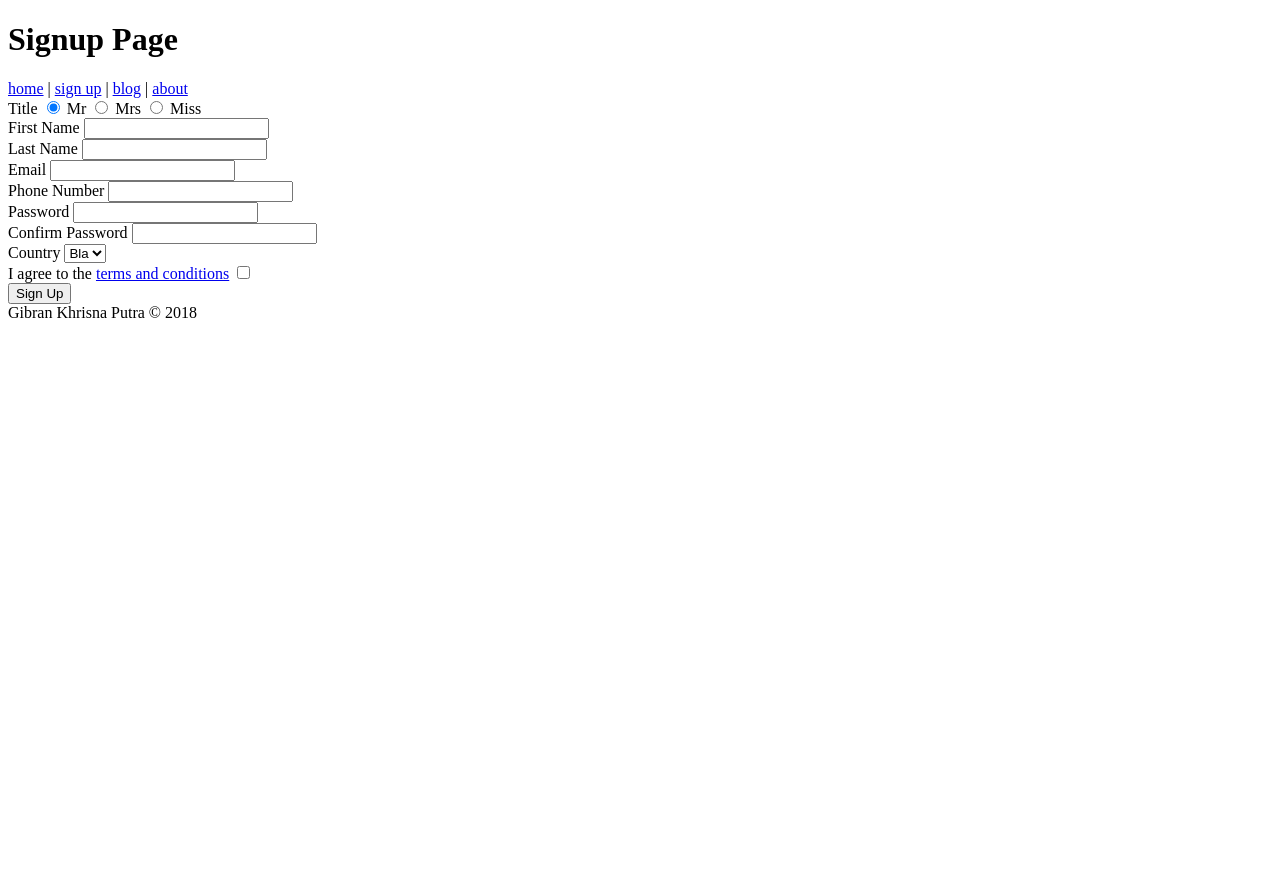
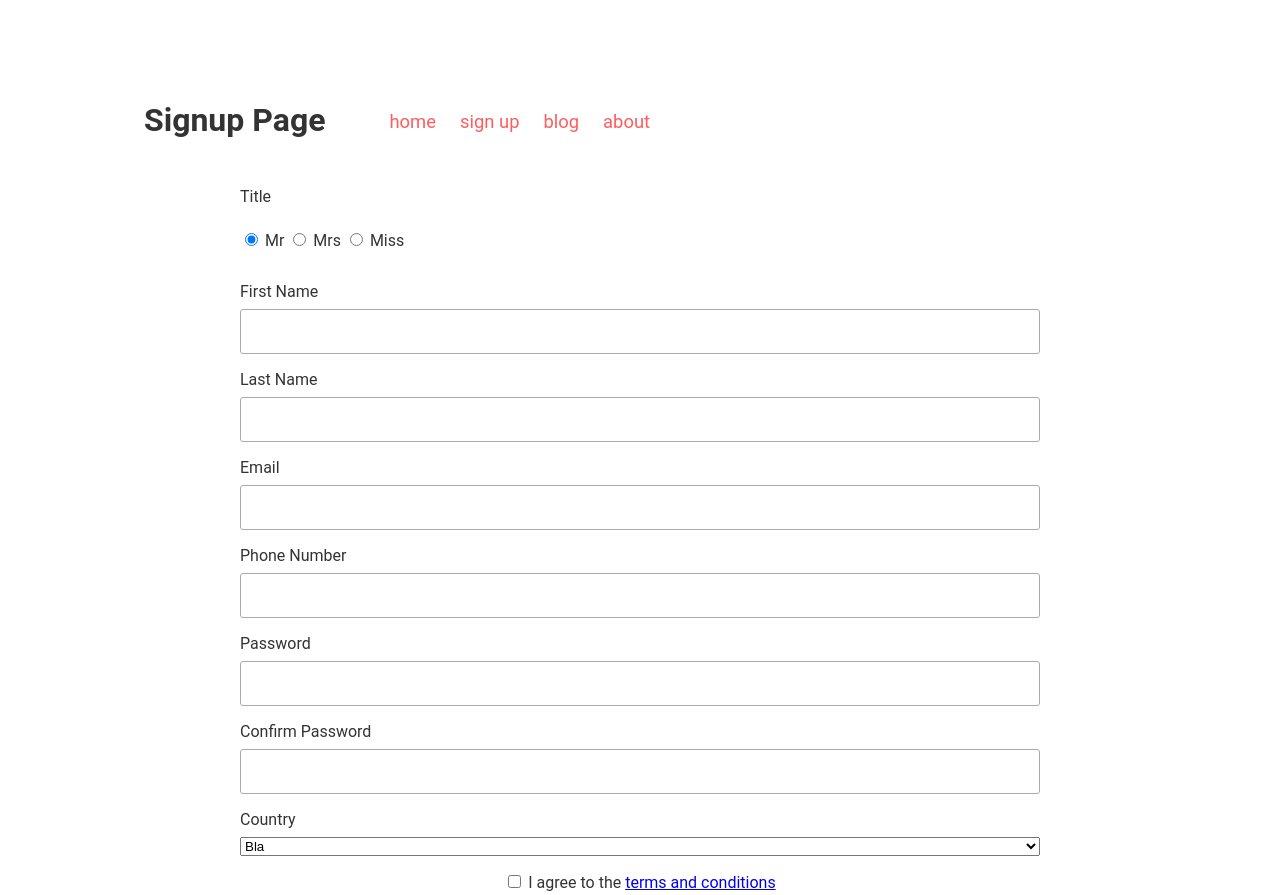
Before and after one commit to brantem/hello-html, a plain HTML site: page signup.html in a window 1280 px wide. Shown: the top 895 px of the page. Before the commit the page ends 800 px from the top, so only its background shows below. Drawn offline with Linux system fonts and the light colour scheme.

Commit message:
Add style

```diff
--- a/css/style.css
+++ b/css/style.css
@@ -1,5 +1,6 @@
-/** {
+* {
   box-sizing: border-box;
+  outline: non
 }
 
 html,
@@ -10,19 +11,27 @@ body {
 body {
   margin: 0;
   padding: 0;
-  position: relative;
   font: 16px Roboto;
   color: #333;
 }
 
 .wrapper {
+  min-height: 100%;
+  position: relative;
   width: 90%;
   margin: 0 auto;
   padding: 5rem;
 }
 
+input,
+button {
+  border-radius: 3px;
+  border: 1px solid #aaa;
+  font: inherit;
+}
+
 input {
-  font: inherit;
+  padding: .75rem .5rem;
   color: inherit;
 }
 
@@ -37,22 +46,48 @@ header h1 {
   margin-right: 1.5rem;
 }
 
-header a {
-  margin: 1rem;
+header ul {
+  display: flex;
+  align-items: center;
+}
+
+header li {
+  list-style: none;
+  margin-right: 1.5rem;
+}
+
+header li a {
+  color: #ff5d5d;
+  font-size: 1.15rem;
+  text-decoration: none;
+}
+
+header li a:hover {
+  font-weight: bold;
 }
 
 form div {
   margin: 1rem 0;
 }
 
-form div > label,
-form div > input,
-form div > select {
-  display: inline-block;
+table {
+  width: 100%;
 }
 
-form div:not(.inline) label {
-  width: 10rem;
+form {
+  text-align: center;
+  margin: 0 auto;
+  width: 50rem;
+}
+
+form > div:not(.inline) {
+  text-align: left;
+  display: flex;
+  flex-direction: column;
+}
+
+form label {
+  margin-bottom: .5rem;
 }
 
 table {
@@ -66,6 +101,17 @@ table td {
   text-align: center;
 }
 
+article {
+  padding: 2.5rem;
+  border: 1px solid #aaa;
+  border-radius: 3px;
+  margin-bottom: 1rem;
+}
+
+article img {
+  min-width: 100%;
+}
+
 footer {
   position: absolute;
   left: 0;
@@ -74,4 +120,12 @@ footer {
   text-align: center;
   margin: 1.5rem 0;
   color: #aaa;
-}*/
+}
+
+button {
+  border-radius: 3px;
+  border: 0;
+  background: #ff5d5d;
+  color: white;
+  padding: 1rem 1.5rem;
+}
--- a/signup.html
+++ b/signup.html
@@ -4,21 +4,37 @@
     <meta charset="UTF-8">
     <meta name="viewport" content="width=device-width, initial-scale=1.0">
     <meta http-equiv="X-UA-Compatible" content="ie=edge">
-    <!-- <link rel="stylesheet" href="css/style.css"> -->
+    <link rel="stylesheet" href="css/style.css">
     <title>Title</title>
 </head>
 <body>
+  <div class="wrapper">
     <header>
       <h1>Signup Page</h1>
-      <a href="index.html">home</a> | <a href="signup.html">sign up</a> | <a href="blog.html">blog</a> | <a href="about.html">about</a>
+      <ul>
+        <li>
+          <a href="index.html">home</a>
+        </li>
+        <li>
+          <a href="signup.html">sign up</a>
+        </li>
+        <li>
+          <a href="blog.html">blog</a>
+        </li>
+        <li>
+          <a href="about.html">about</a>
+        </li>
+      </ul>
     </header>
 
     <form>
       <div>
         <label>Title</label>
-        <input type="radio" name="title" checked> Mr
-        <input type="radio" name="title"> Mrs
-        <input type="radio" name="title"> Miss
+        <div class="radio-group">
+          <input type="radio" name="title" checked> Mr
+          <input type="radio" name="title"> Mrs
+          <input type="radio" name="title"> Miss
+        </div>
       </div>
 
       <div>
@@ -60,13 +76,14 @@
       </div>
 
       <div class="inline">
+        <input type="checkbox">
         <label>I agree to the <a href="#">terms and conditions</a></label>
-        <input type="checkbox">
       </div>
 
       <button type="submit">Sign Up</button>
     </form>
 
     <footer>Gibran Khrisna Putra &copy; 2018</footer>
+  </div>
 </body>
 </html>
```
Also changed, not shown: about.html (+15 -2 lines), blog.html (+15 -4 lines), index.html (+20 -7 lines).
